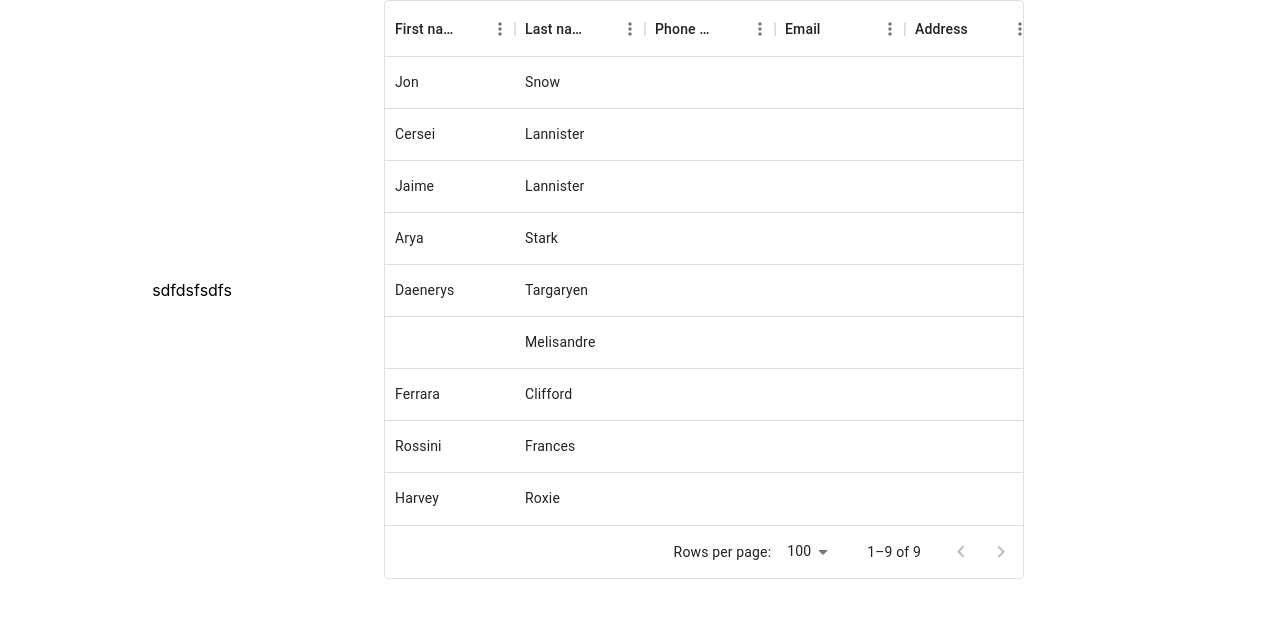
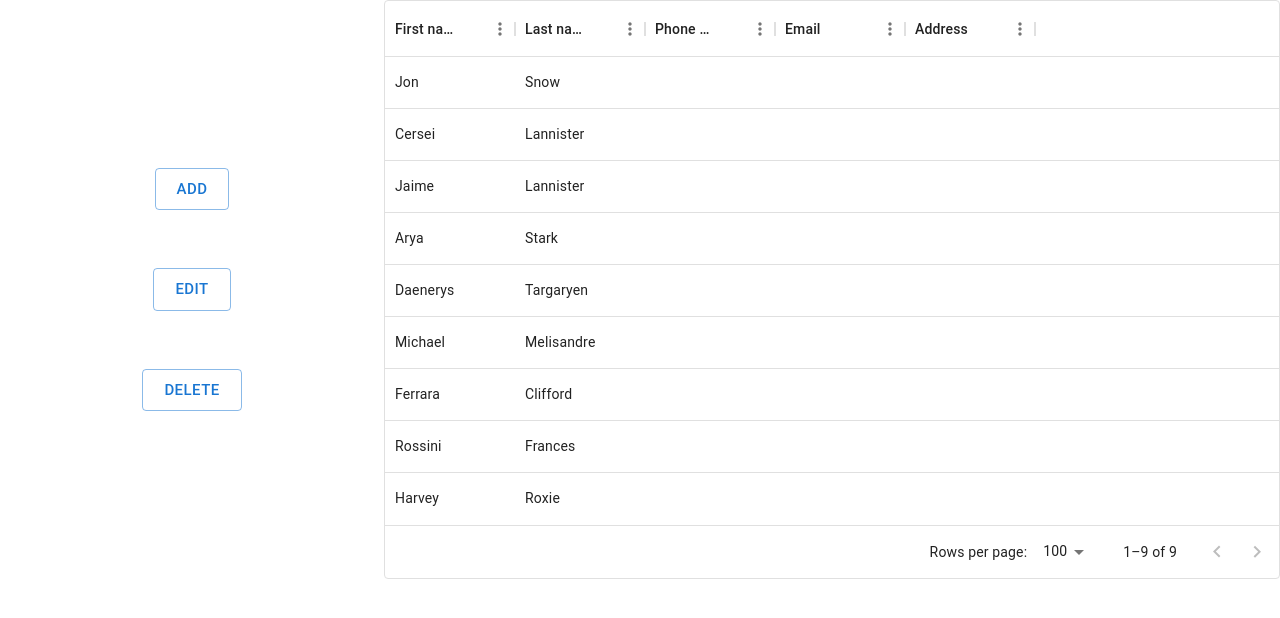
Before and after one commit to ali-tab/capco, a React (Create React App) app: page / in a window 1280 px wide. Shown: the top 618 px of the page. Built offline with nearby package versions, Linux system fonts and the light colour scheme.

Commit message:
Updated the way props / data are passed to from app to list component

```diff
--- a/src/App.js
+++ b/src/App.js
@@ -1,15 +1,49 @@
-import React, { useState } from 'react';
-import ContactList from './components/ContactList';
-import './App.css';
+import React, { useState } from "react";
+import ContactList from "./components/ContactList";
+import "./App.css";
 
 //material UI imports
-import { Box, Button } from '@mui/material';
+import { Box, Button } from "@mui/material";
 
+const DUMMY_DATA = [
+  { id: 1, lastName: "Snow", firstName: "Jon", age: 35 },
+  { id: 2, lastName: "Lannister", firstName: "Cersei", age: 42 },
+  { id: 3, lastName: "Lannister", firstName: "Jaime", age: 45 },
+  { id: 4, lastName: "Stark", firstName: "Arya", age: 16 },
+  { id: 5, lastName: "Targaryen", firstName: "Daenerys", age: 22 },
+  { id: 6, lastName: "Melisandre", firstName: "Michael", age: 56 },
+  { id: 7, lastName: "Clifford", firstName: "Ferrara", age: 44 },
+  { id: 8, lastName: "Frances", firstName: "Rossini", age: 36 },
+  { id: 9, lastName: "Roxie", firstName: "Harvey", age: 65 },
+];
 
 function App() {
+  const [contacts] = React.useState(DUMMY_DATA);
+
   return (
     <div className="App">
-      <ContactList></ContactList>
+      <Box display="flex">
+        <Box
+          display="flex"
+          flexDirection="column"
+          justifyContent="center"
+          alignItems="center"
+          gap="10%"
+          width="30%"
+        >
+          <Button variant="outlined" size="large">
+            Add
+          </Button>
+          <Button variant="outlined" size="large">
+            Edit
+          </Button>
+          <Button variant="outlined" size="large">
+            Delete
+          </Button>
+        </Box>
+
+        <ContactList rows={contacts}></ContactList>
+      </Box>
     </div>
   );
 }
--- a/src/components/ContactList.jsx
+++ b/src/components/ContactList.jsx
@@ -23,37 +23,13 @@ const columns = [
     headerName: "Address",
     type: "address",
     width: 130,
-  }
+  },
 ];
 
-const rows = [
-  { id: 1, lastName: "Snow", firstName: "Jon", age: 35 },
-  { id: 2, lastName: "Lannister", firstName: "Cersei", age: 42 },
-  { id: 3, lastName: "Lannister", firstName: "Jaime", age: 45 },
-  { id: 4, lastName: "Stark", firstName: "Arya", age: 16 },
-  { id: 5, lastName: "Targaryen", firstName: "Daenerys", age: null },
-  { id: 6, lastName: "Melisandre", firstName: null, age: 150 },
-  { id: 7, lastName: "Clifford", firstName: "Ferrara", age: 44 },
-  { id: 8, lastName: "Frances", firstName: "Rossini", age: 36 },
-  { id: 9, lastName: "Roxie", firstName: "Harvey", age: 65 },
-];
-
-export default function DataTable() {
+const ContactList = (props) => {
   return (
-    <Box display="flex">
-      <Box
-        display="flex"
-        justifyContent="center"
-        alignItems="center"
-        gap="5%"
-        width="30%"
-      >
-        sdfdsfsdfs
-      </Box>
-
-      <div style={{ height: "100%", width: "50%" }}>
     <DataGrid
-          rows={rows}
+      rows={props.rows}
       columns={columns}
       pageSize={5}
       autoHeight={true}
@@ -61,7 +37,7 @@ export default function DataTable() {
       checkboxSelection={false}
       columnVisibilityModel={{ id: false }}
     />
-      </div>
-    </Box>
   );
-}
+};
+
+export default ContactList;
```
Also changed, not shown: src/components/Form.jsx (added). Lines whose indentation alone changed are shown as unchanged.
